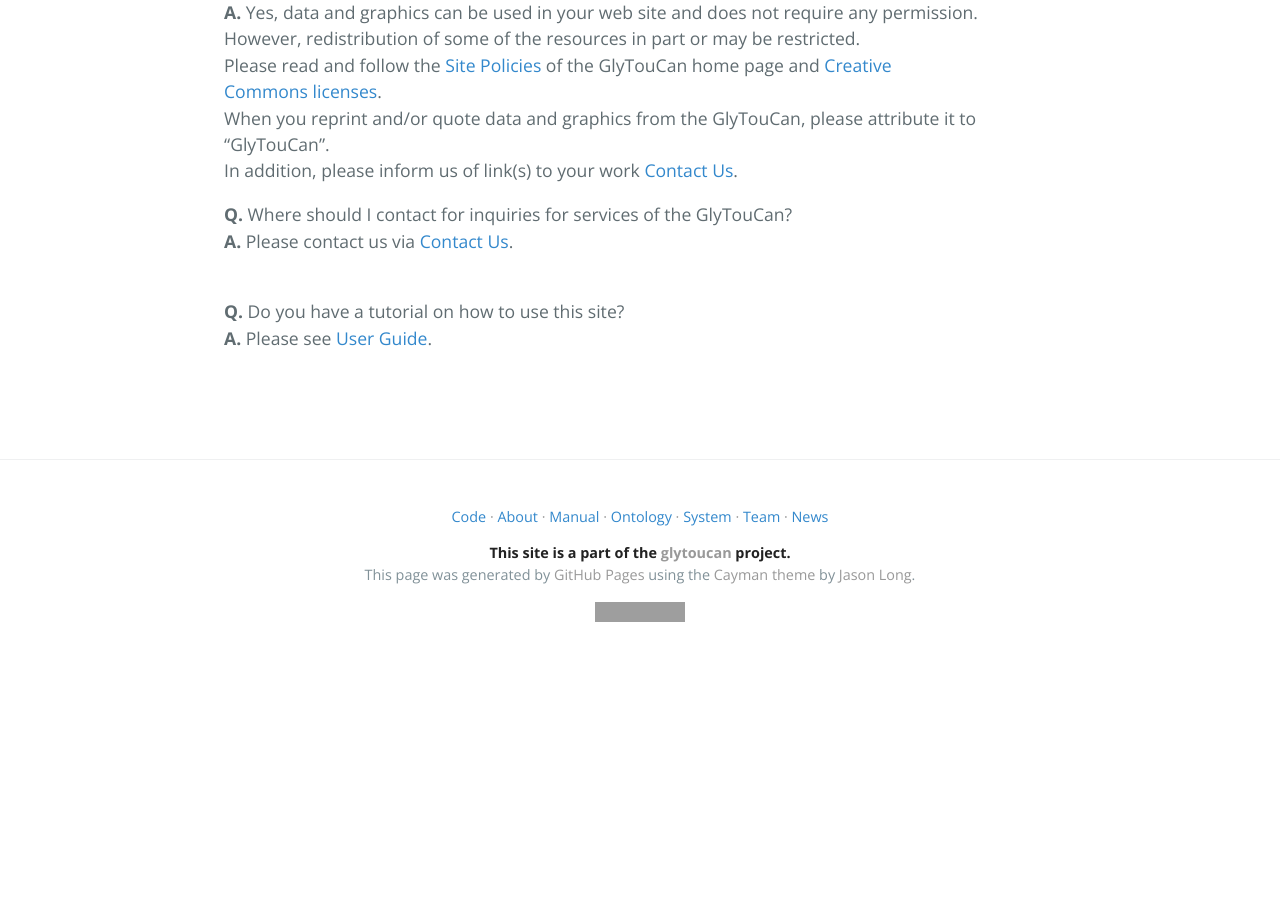
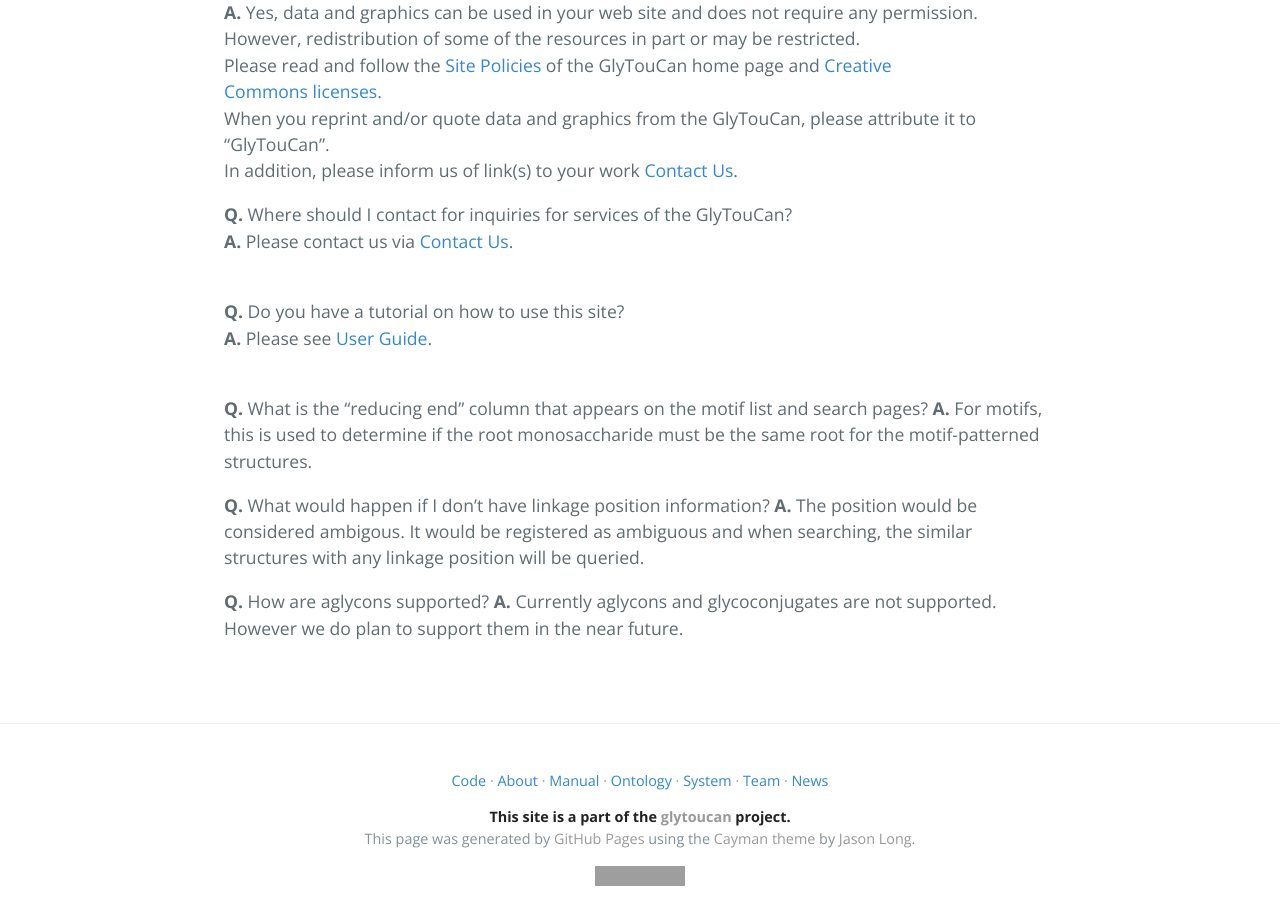
Before and after one commit to glytoucan/glytoucan, a Jekyll site: the page built from FAQ/index.md, in a window 1280 px wide and 900 px high, scrolled down 1520 px. Built offline with Jekyll 4.4.1, drawn with Linux system fonts in a browser that asks for light colours; nearby versions of some CDN libraries; Markdown is read by kramdown in place of the engine named in the settings; before the commit the page ends 2156 px from its top, so only the background shows below that; grey boxes are pictures that could not be loaded.

Commit message:
few new questions

```diff
--- a/FAQ/index.md
+++ b/FAQ/index.md
@@ -53,3 +53,12 @@
 
 **Q.** Do you have a tutorial on how to use this site?<br>
 **A.** Please see [User Guide](http://code.glytoucan.org/manual/).<br><br>
+
+**Q.** What is the "reducing end" column that appears on the motif list and search pages?
+**A.** For motifs, this is used to determine if the root monosaccharide must be the same root for the motif-patterned structures.
+
+**Q.** What would happen if I don't have linkage position information?
+**A.** The position would be considered ambigous.  It would be registered as ambiguous and when searching, the similar structures with any linkage position will be queried.
+
+**Q.** How are aglycons supported?
+**A.** Currently aglycons and glycoconjugates are not supported.  However we do plan to support them in the near future.
```
